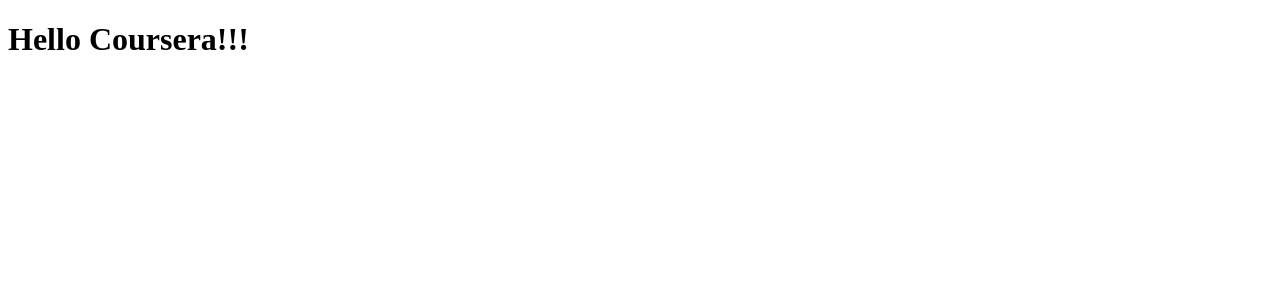
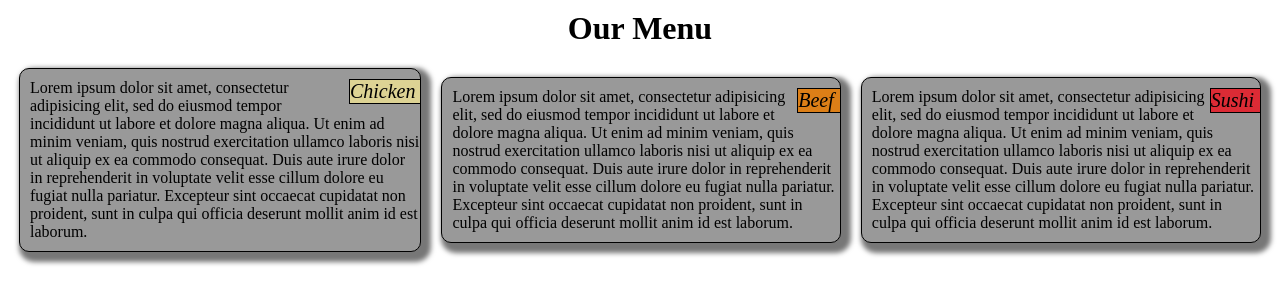
Before and after one commit to Rad3845/Astro-course-, a plain HTML site: page site/font/input.html in a window 1280 px wide. Drawn offline with Linux system fonts and the light colour scheme.

Commit message:
Module 2 coding Assignment

```diff
--- /dev/null
+++ b/site/font/input.css
@@ -0,0 +1,95 @@
+
+h1 {
+	text-align: center;
+	margin: 10px 10px 10px 10px;}
+
+#p1 {
+	margin: 8px 8px 8px 8px;
+	padding: 10px 0px 10px 10px;
+	border-width: 1px;
+	border-style: solid;
+	-webkit-border-radius: 10px;
+	-webkit-box-shadow: 5px 5px 5px 5px #777777;
+	color: #000000;
+	background-color: rgba(153,153,153,1.0);
+
+}
+#p2 {
+	margin: 8px 8px 8px 8px;
+	padding: 10px 0px 10px 10px;
+	border-width: 1px;
+	border-style: solid;
+	-webkit-border-radius: 10px;
+	-webkit-box-shadow: 5px 5px 5px 5px #777777;
+	color: #000000;
+	background-color: rgba(153,153,153,1.0);
+	float: right;
+
+}
+#p3 {
+	margin: 8px 8px 8px 8px;
+	padding: 10px 0px 10px 10px;
+	border-width: 1px;
+	border-style: solid;
+	-webkit-border-radius: 10px;
+	-webkit-box-shadow: 5px 5px 5px 5px #777777;
+	color: #000000;
+	background-color: rgba(153,153,153,1.0);
+}
+
+#top {
+	text-align: right;
+	font-style: italic;
+	font-size: 20px;
+	margin: 0px 0px;
+	border: 1px;
+	border-style: solid;
+	padding-right: 5px;
+	border-right: 10px;
+	background-color: rgba(221,211,148,1.0);
+	margin-top: 0px;
+	float: right;
+}
+#center {
+	text-align: right;
+	font-style: italic;
+	font-size: 20px;
+	margin: 0px 0px;
+	border: 1px;
+	border-style: solid;
+	padding-right: 6px;
+	border-right: 10px;
+	background-color: rgba(220,127,23,1.0);
+	margin-top: 0px;
+	float: right;
+}
+
+#bottom {
+	text-align: right;
+	font-style: italic;
+	font-size: 20px;
+	margin: 4px 0px;
+	border: 1px;
+	border-style: solid;
+	padding-right: 6px;
+	border-right: 10px;
+	background-color: rgba(220,43,53,1.0);
+	margin-top: 0px;
+	float: right;
+}
+@media (min-width: 992px)and(max-width: : 1250){
+
+}
+@media (min-width: 1024px)and(max-width: 768px){
+
+
+}
+@media (min-width: 768px)and(max-width: 991px){
+
+}
+@media (min-width: 736px)and(max-width: 767px){
+
+}
+@media (min-width: 435px)and(max-width: 773px){
+
+}
--- a/site/font/input.html
+++ b/site/font/input.html
@@ -1,9 +1,39 @@
 <!DOCTYPE html>
 <html>
 <head>
-	<title>Hello Coursera!!!</title>
+<meta name="viewport" content="width=device-width, initial-scale=1">
+<link rel="stylesheet" type="text/css" href="input.css">
+	<title>Assignment Solution Module 2</title>
 </head>
 <body>
-<h1>Hello Coursera!!!</h1>
+    <h1>Our Menu</h1>
+    <table>
+    <tr>
+
+       <td><div id="p1"><p id="top">Chicken</p>
+    Lorem ipsum dolor sit amet, consectetur adipisicing elit, sed do eiusmod
+    tempor incididunt ut labore et dolore magna aliqua. Ut enim ad minim veniam,
+    quis nostrud exercitation ullamco laboris nisi ut aliquip ex ea commodo
+    consequat. Duis aute irure dolor in reprehenderit in voluptate velit esse
+    cillum dolore eu fugiat nulla pariatur. Excepteur sint occaecat cupidatat non
+    proident, sunt in culpa qui officia deserunt mollit anim id est laborum.</div></td>
+    <td><div id="p2">
+      <p id="center">Beef</p>
+      Lorem ipsum dolor sit amet, consectetur adipisicing elit, sed do eiusmod
+    tempor incididunt ut labore et dolore magna aliqua. Ut enim ad minim veniam,
+    quis nostrud exercitation ullamco laboris nisi ut aliquip ex ea commodo
+    consequat. Duis aute irure dolor in reprehenderit in voluptate velit esse
+    cillum dolore eu fugiat nulla pariatur. Excepteur sint occaecat cupidatat non
+    proident, sunt in culpa qui officia deserunt mollit anim id est laborum.</div></td>
+    <td><div id="p3">
+      <p id="bottom">Sushi</p>Lorem ipsum dolor sit amet, consectetur adipisicing elit, sed do eiusmod
+    tempor incididunt ut labore et dolore magna aliqua. Ut enim ad minim veniam,
+    quis nostrud exercitation ullamco laboris nisi ut aliquip ex ea commodo
+    consequat. Duis aute irure dolor in reprehenderit in voluptate velit esse
+    cillum dolore eu fugiat nulla pariatur. Excepteur sint occaecat cupidatat non
+    proident, sunt in culpa qui officia deserunt mollit anim id est laborum.</div></td>
+    </tr>
+    </table>
+
 </body>
 </html>
```
